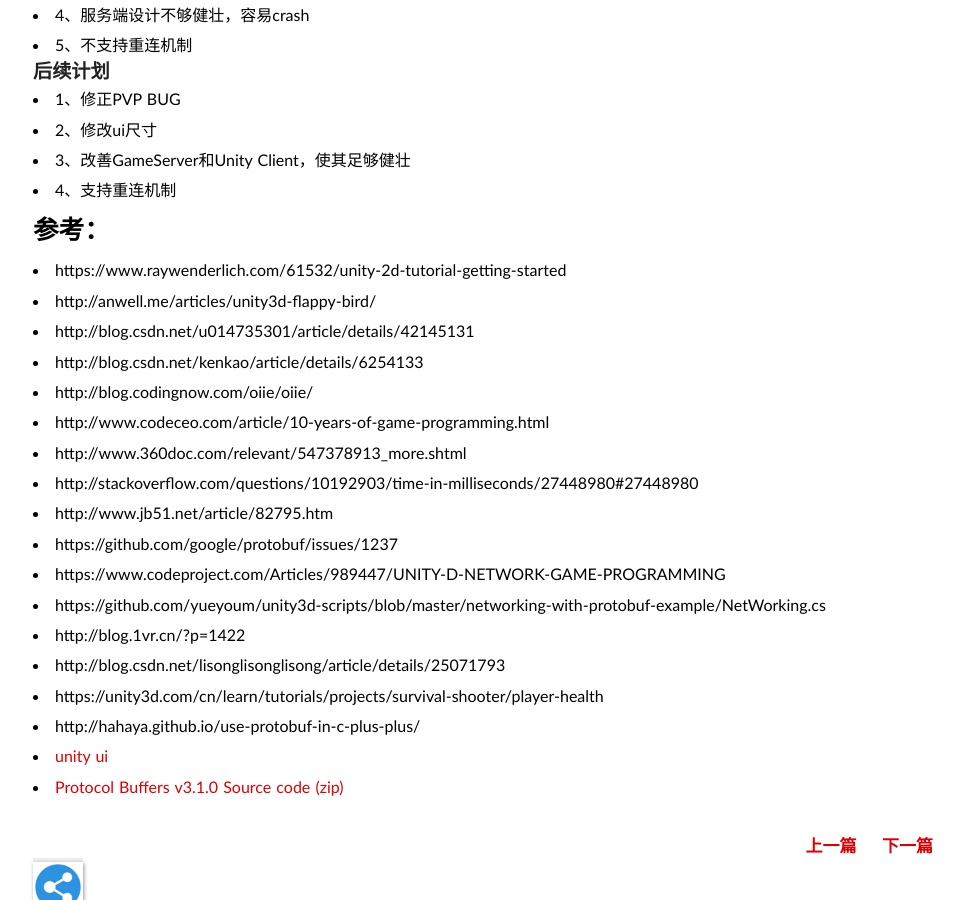
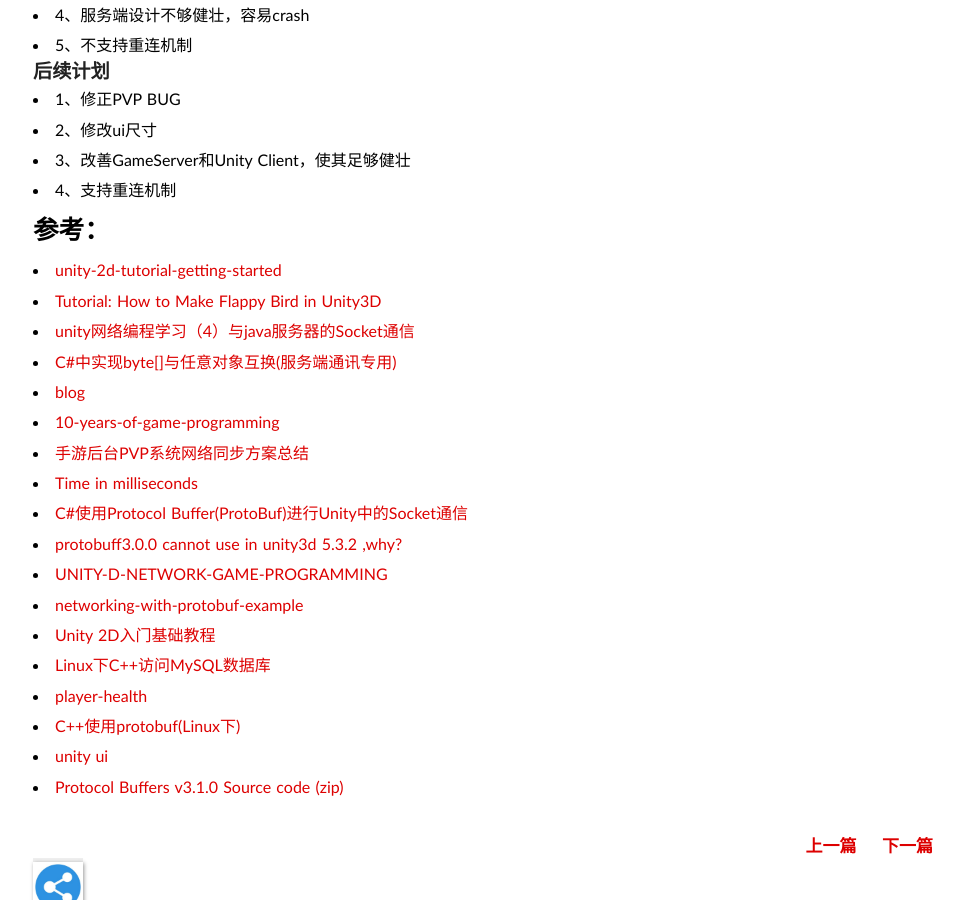
Before and after one commit to duyanghao/duyanghao.github.io, a Jekyll site: the page built from _posts/2016-1-17-SnowMan.md, in a window 1280 px wide and 900 px high, scrolled down 4382 px. Shown: the whole window, without its empty margins (157-1120 px from the left). Built offline with Jekyll 4.4.1, drawn with Linux system fonts in a browser that asks for light colours; some web fonts are replaced; comment, search, counter and statistics services are not loaded.

Commit message:
update SnowMan
Signed-off-by: duyanghao <1294057873@qq.com>

```diff
--- a/_posts/2016-1-17-SnowMan.md
+++ b/_posts/2016-1-17-SnowMan.md
@@ -89,21 +89,21 @@ excerpt: the detailed description of the same game - SnowMan……
 
 # 参考：
 
-* https://www.raywenderlich.com/61532/unity-2d-tutorial-getting-started
-* http://anwell.me/articles/unity3d-flappy-bird/
-* http://blog.csdn.net/u014735301/article/details/42145131
-* http://blog.csdn.net/kenkao/article/details/6254133
-* http://blog.codingnow.com/oiie/oiie/
-* http://www.codeceo.com/article/10-years-of-game-programming.html
-* http://www.360doc.com/relevant/547378913_more.shtml
-* http://stackoverflow.com/questions/10192903/time-in-milliseconds/27448980#27448980
-* http://www.jb51.net/article/82795.htm
-* https://github.com/google/protobuf/issues/1237
-* https://www.codeproject.com/Articles/989447/UNITY-D-NETWORK-GAME-PROGRAMMING
-* https://github.com/yueyoum/unity3d-scripts/blob/master/networking-with-protobuf-example/NetWorking.cs
-* http://blog.1vr.cn/?p=1422
-* http://blog.csdn.net/lisonglisonglisong/article/details/25071793
-* https://unity3d.com/cn/learn/tutorials/projects/survival-shooter/player-health
-* http://hahaya.github.io/use-protobuf-in-c-plus-plus/
+* [unity-2d-tutorial-getting-started](https://www.raywenderlich.com/61532/unity-2d-tutorial-getting-started)
+* [Tutorial: How to Make Flappy Bird in Unity3D](http://anwell.me/articles/unity3d-flappy-bird)
+* [unity网络编程学习（4）与java服务器的Socket通信](http://blog.csdn.net/u014735301/article/details/42145131)
+* [C#中实现byte[]与任意对象互换(服务端通讯专用)](http://blog.csdn.net/kenkao/article/details/6254133)
+* [blog](http://blog.codingnow.com/oiie/oiie/)
+* [10-years-of-game-programming](http://www.codeceo.com/article/10-years-of-game-programming.html)
+* [手游后台PVP系统网络同步方案总结](http://www.360doc.com/relevant/547378913_more.shtml)
+* [Time in milliseconds](http://stackoverflow.com/questions/10192903/time-in-milliseconds/27448980#27448980)
+* [C#使用Protocol Buffer(ProtoBuf)进行Unity中的Socket通信](http://www.jb51.net/article/82795.htm)
+* [protobuff3.0.0 cannot use in unity3d 5.3.2 ,why?](https://github.com/google/protobuf/issues/1237)
+* [UNITY-D-NETWORK-GAME-PROGRAMMING](https://www.codeproject.com/Articles/989447/UNITY-D-NETWORK-GAME-PROGRAMMING)
+* [networking-with-protobuf-example](https://github.com/yueyoum/unity3d-scripts/blob/master/networking-with-protobuf-example/NetWorking.cs)
+* [Unity 2D入门基础教程](http://blog.1vr.cn/?p=1422)
+* [Linux下C++访问MySQL数据库](http://blog.csdn.net/lisonglisonglisong/article/details/25071793)
+* [player-health](https://unity3d.com/cn/learn/tutorials/projects/survival-shooter/player-health)
+* [C++使用protobuf(Linux下)](http://hahaya.github.io/use-protobuf-in-c-plus-plus)
 * [unity ui](http://www.cnblogs.com/Huil1993/p/5250371.html)
 * [Protocol Buffers v3.1.0 Source code (zip)](https://github.com/google/protobuf/archive/v3.1.0.zip)
```
